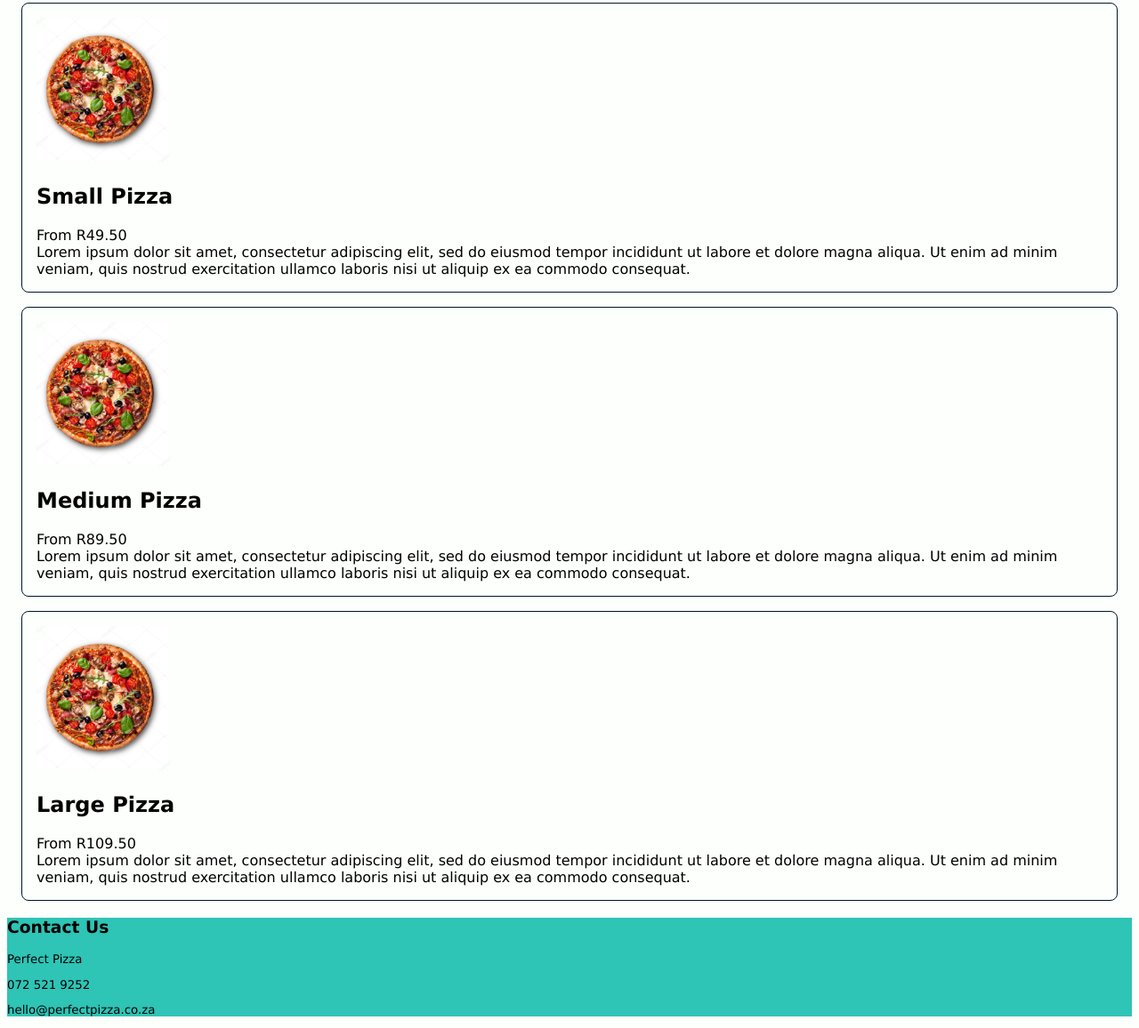
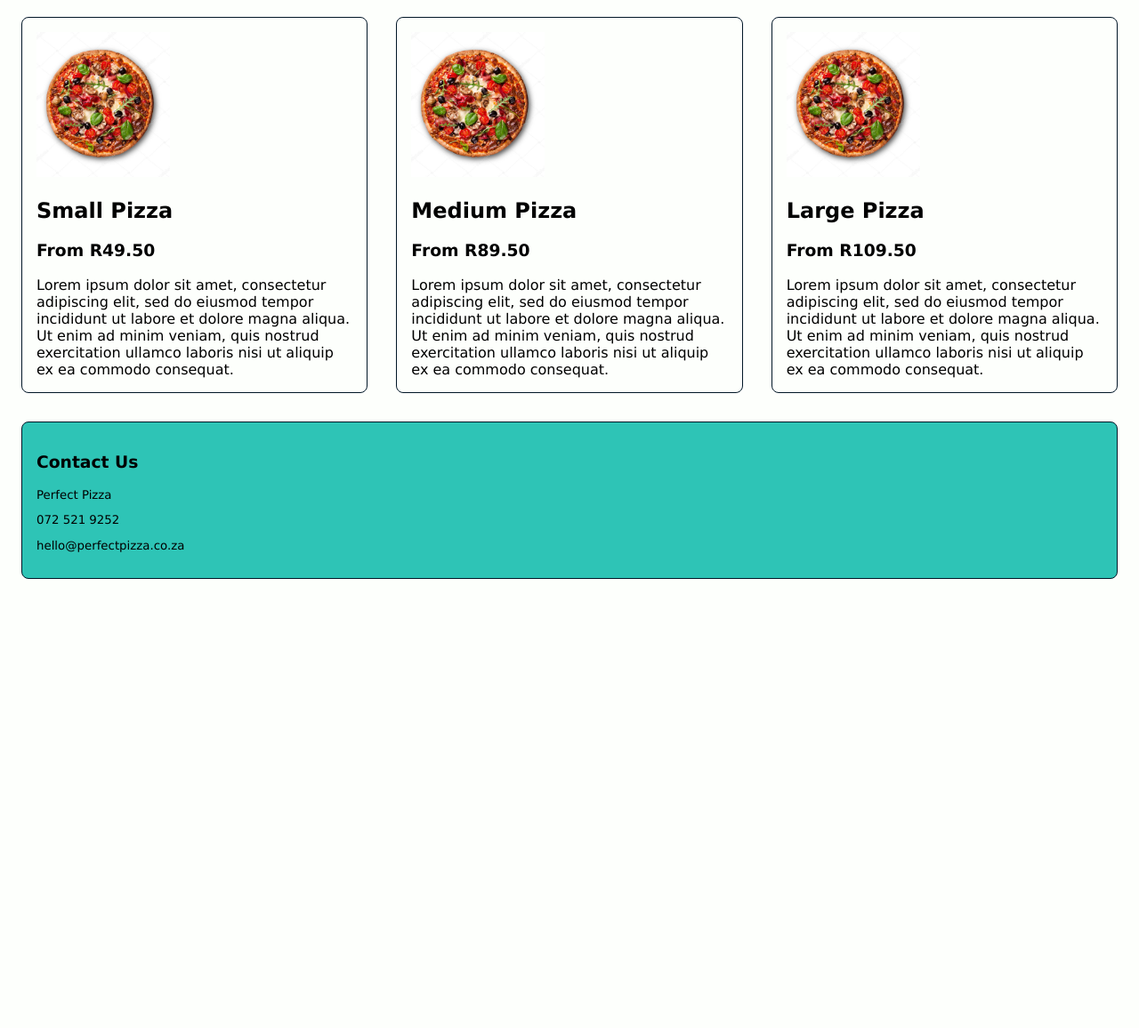
Before and after one commit to Nurha/perfect_pizza, a plain HTML site: page index.html in a window 1280 px wide. Shown: the part 78-1234 px from the top of the page at 89% size. After the commit the page ends 800 px from the top, so only its background shows below. Drawn offline with Linux system fonts and the light colour scheme.

Commit message:
made it responsive

```diff
--- a/index.html
+++ b/index.html
@@ -12,20 +12,20 @@
         <h1>The Perfect Pizza</h1>
     </div>
 
+    <div class='pizzas'>
         <div class='box small_pizza'>
             <img src="images/pizza_three.jpeg" width="150" />
             <h2>Small Pizza</h2>
-        <div>From R49.50</div>
+            <h3> From R49.50</h3>
             <div>
                 Lorem ipsum dolor sit amet, consectetur adipiscing elit, sed do eiusmod tempor incididunt ut labore et dolore magna aliqua. Ut enim ad minim veniam, quis nostrud exercitation ullamco laboris nisi ut aliquip ex ea commodo consequat.
             </div>
         </div>
 
-
         <div class='box medium_pizza'>
             <img src="images/pizza_three.jpeg" width="150" />
             <h2>Medium Pizza</h2>
-        <div>From R89.50</div>
+            <h3>From R89.50</h3>
             <div>
                 Lorem ipsum dolor sit amet, consectetur adipiscing elit, sed do eiusmod tempor incididunt ut labore et dolore magna aliqua. Ut enim ad minim veniam, quis nostrud exercitation ullamco laboris nisi ut aliquip ex ea commodo consequat.
             </div>
@@ -34,14 +34,14 @@
         <div class='box large_pizza'>
             <img src="images/pizza_three.jpeg" width="150" />
             <h2>Large Pizza</h2>
-        <div>From R109.50</div>
+            <h3>From R109.50</h3>
             <div>
                 Lorem ipsum dolor sit amet, consectetur adipiscing elit, sed do eiusmod tempor incididunt ut labore et dolore magna aliqua. Ut enim ad minim veniam, quis nostrud exercitation ullamco laboris nisi ut aliquip ex ea commodo consequat.
             </div>
         </div>
+    </div>
 
-
-    <div class='contact_section'>
+    <div class='box contact_section'>
         <h3>Contact Us</h3>
         <div>
             <small>
--- a/style.css
+++ b/style.css
@@ -26,3 +26,9 @@ body {
 .contact_section {
     background-color: #2EC4B6;
 }
+
+@media (min-width: 950px){
+    .pizzas{
+        display: flex;
+    }
+}
```
Also changed, not shown: 2 other files. Lines whose indentation alone changed are shown as unchanged.
